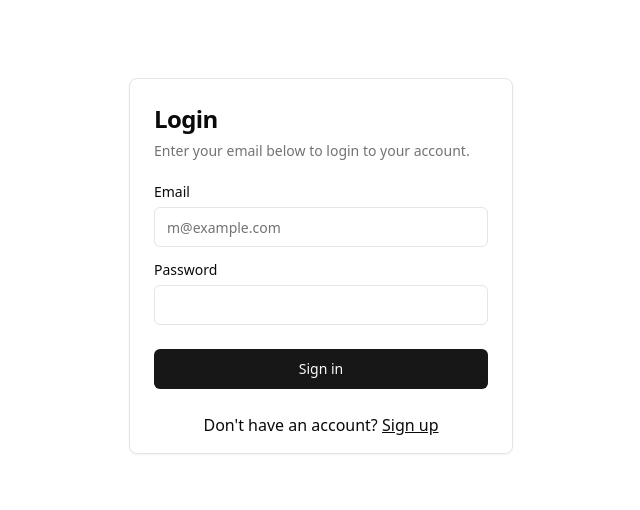
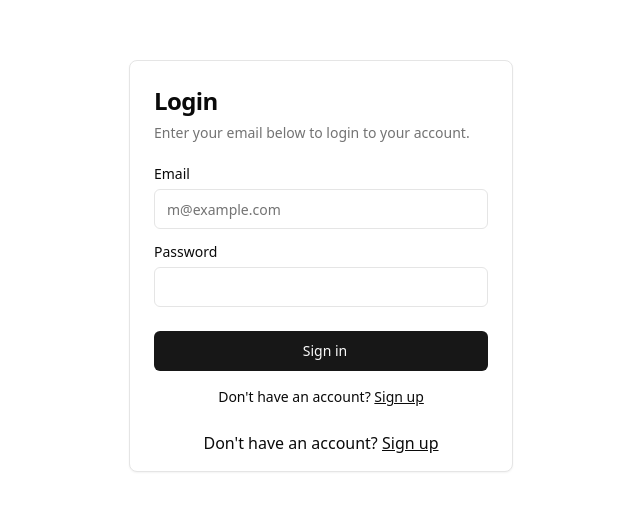
Before and after one commit to akash-parashar/elib-frontend-react, a React (Vite) app: page /auth/login in a window 1280 px wide. Shown: the part 134-644 px from the top of the page, without its empty margins (319-959 px from the left). Built offline with nearby package versions, Linux system fonts and the light colour scheme.

Commit message:
add laoding state

```diff
--- a/src/pages/Login.tsx
+++ b/src/pages/Login.tsx
@@ -12,15 +12,14 @@ import { Input } from "../components/ui/input";
 import { Label } from "../components/ui/label";
 import { useRef } from "react";
 import { useMutation } from "@tanstack/react-query";
-import { login} from "../http/api";
+import { login } from "../http/api";
+import { LoaderCircle } from "lucide-react";
 
 const LoginPage = () => {
   const navigate = useNavigate();
 
   const emailRef = useRef<HTMLInputElement>(null);
   const passwordRef = useRef<HTMLInputElement>(null);
-
-
 
   const mutation = useMutation({
     mutationFn: login,
@@ -41,8 +40,6 @@ const LoginPage = () => {
 
     //mutate
     mutation.mutate({ email, password });
-
-
   };
 
   return (
@@ -52,6 +49,7 @@ const LoginPage = () => {
           <CardTitle className="text-2xl">Login</CardTitle>
           <CardDescription>
             Enter your email below to login to your account.
+            {mutation.isPending && <div>Loading...</div>}
           </CardDescription>
         </CardHeader>
         <CardContent className="grid gap-4">
@@ -76,9 +74,25 @@ const LoginPage = () => {
           </div>
         </CardContent>
         <CardFooter>
-          <Button onClick={handleLoginSubmit} className="w-full">
-            Sign in
-          </Button>
+
+          <div className="w-full">
+            <Button
+              onClick={handleLoginSubmit}
+              className="w-full"
+              disabled={mutation.isPending}
+            >
+              {mutation.isPending && <LoaderCircle className="animate-spin" />}
+
+              <span className="ml-2">Sign in</span>
+            </Button>
+
+            <div className="mt-4 text-center text-sm">
+              Don't have an account?{" "}
+              <Link to={"/auth/register"} className="underline">
+                Sign up
+              </Link>
+            </div>
+          </div>
         </CardFooter>
         <div className="mb-4 text-center text-m">
           Don't have an account?{" "}
```
